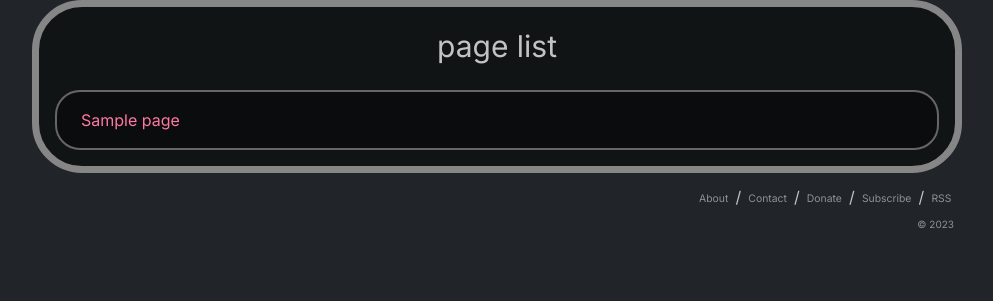
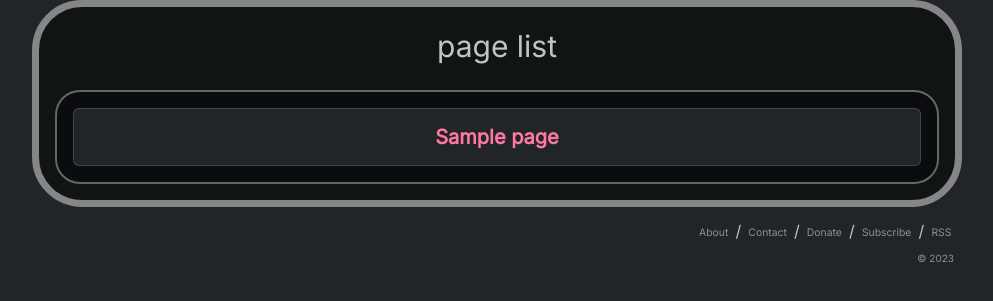
Before and after one commit to emuyia/juneweb, a Flask app: page /page_list in a window 1280 px wide. Shown: the part 63-364 px from the top of the page, without its empty margins (143-1136 px from the left). Run offline with Flask 3, Linux system fonts and the light colour scheme; tables that the repository leaves empty hold one stand-in row (values such as "Sample post"); parts of the project's set-up code (start-up, migrations or seed data) failed here and were passed over; some libraries are stand-ins or nearby versions.

Commit message:
better page list UI

```diff
--- a/src/static/css/style.css
+++ b/src/static/css/style.css
@@ -75,6 +75,14 @@ body {
 }
 
 .contact:hover {
+    color: var(--link-color-hover) !important;
+}
+
+.link {
+    color: var(--link-color) !important;
+}
+
+.link:hover {
     color: var(--link-color-hover) !important;
 }
 
--- a/src/templates/base.html
+++ b/src/templates/base.html
@@ -37,7 +37,7 @@
                             <a class="dropdown-item" href="{{ url_for('page', title='art') }}">art</a>
                             <a class="dropdown-item" href="{{ url_for('page', title='writing') }}">writing</a>
                             <a class="dropdown-item" href="{{ url_for('page', title='speedruns') }}">speedruns</a>
-                            <a class="dropdown-item" style="color:var(--link-color)" href="{{ url_for('page_list') }}">page list</a>
+                            <a class="dropdown-item" style="color:var(--link-color)" href="{{ url_for('page_list') }}">more pages</a>
                         </div>
                     </li>
                 </ul>
--- a/src/templates/page_list.html
+++ b/src/templates/page_list.html
@@ -6,9 +6,18 @@
 
 <div class="panel-a p-3 rounded mt-4">
     {% if pages %}
-        <div class="row ps-2 pe-2">
+        <div class="row g-4"> <!-- Add gutter for space between cards -->
             {% for page in pages %}
-                <a href="{{ url_for('page', title=page.title) }}">{{ page.title }}</a>
+                <div class="col"> <!-- Bootstrap grid column -->
+                    <!-- Wrap the card in an anchor tag -->
+                    <a href="{{ url_for('page', title=page.title) }}" class="text-decoration-none text-dark">
+                        <div class="card h-100 link"> <!-- Bootstrap card -->
+                            <div class="card-body d-flex flex-column justify-content-center text-center"> <!-- Center text vertically and horizontally -->
+                                <h5 class="card-title m-0">{{ page.title }}</h5> <!-- Remove margins from h5 -->
+                            </div>
+                        </div>
+                    </a>
+                </div>
             {% endfor %}
         </div>
     {% else %}
```
